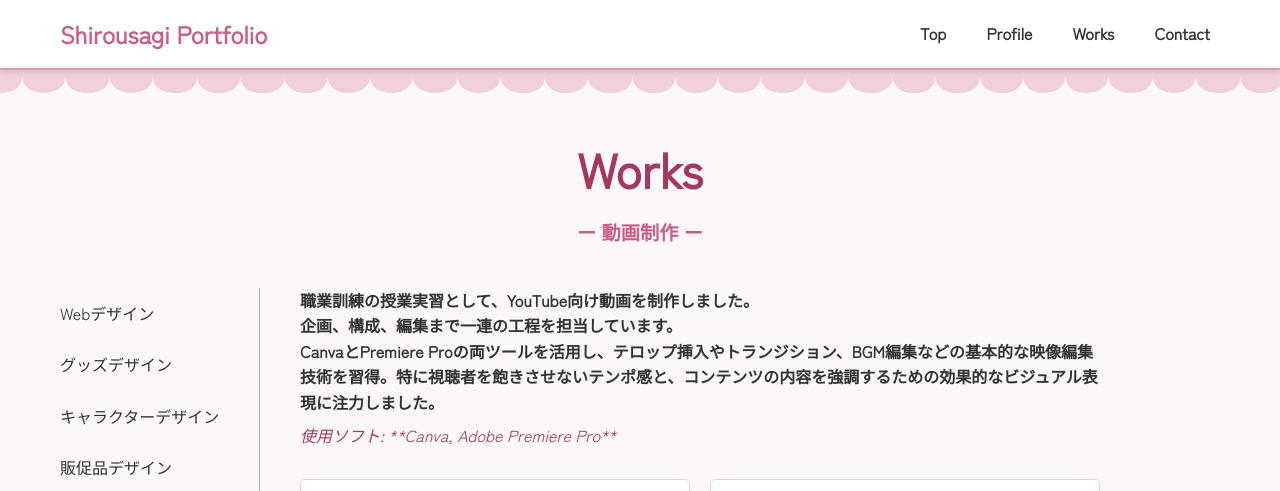
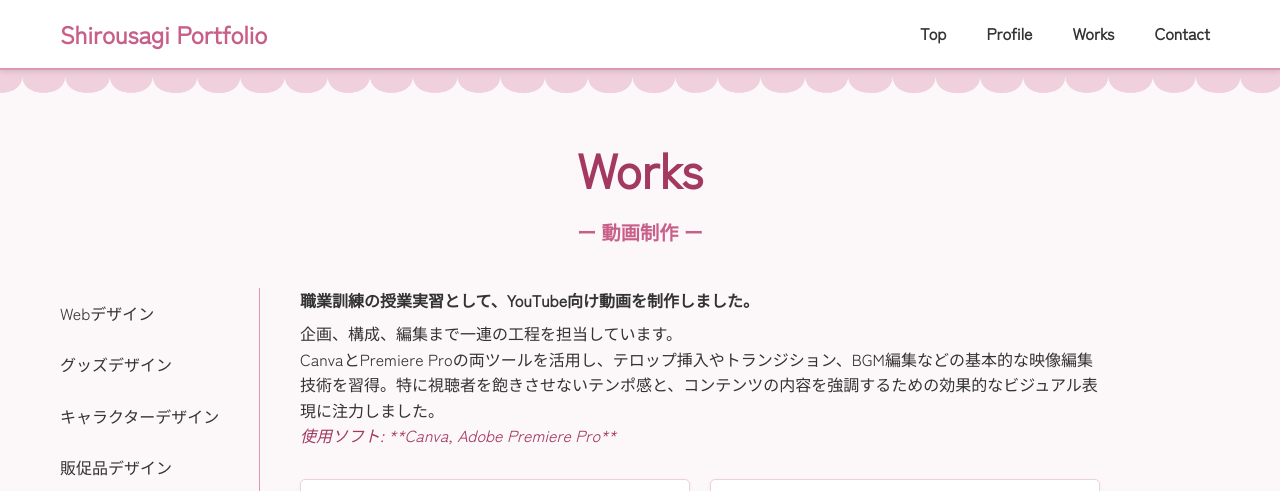
Before and after one commit to sirousagi622-arch/PORTFOLIO, a plain HTML site: page works9.html in a window 1280 px wide. Shown: the top 491 px of the page. Drawn offline with Linux system fonts and the light colour scheme.

Commit message:
Add files via upload

```diff
--- a/works9.html
+++ b/works9.html
@@ -53,7 +53,8 @@
                     <div class="large-image-item">
 
                         <div class="work-detail-text">
-                            <p>職業訓練の授業実習として、YouTube向け動画を制作しました。<br>企画、構成、編集まで一連の工程を担当しています。<br>CanvaとPremiere Proの両ツールを活用し、テロップ挿入やトランジション、BGM編集などの基本的な映像編集技術を習得。特に視聴者を飽きさせないテンポ感と、コンテンツの内容を強調するための効果的なビジュアル表現に注力しました。</p>
+                            <p>職業訓練の授業実習として、YouTube向け動画を制作しました。</p>
+                            <p>企画、構成、編集まで一連の工程を担当しています。<br>CanvaとPremiere Proの両ツールを活用し、テロップ挿入やトランジション、BGM編集などの基本的な映像編集技術を習得。特に視聴者を飽きさせないテンポ感と、コンテンツの内容を強調するための効果的なビジュアル表現に注力しました。</p>
                             <p>使用ソフト: **Canva, Adobe Premiere Pro**</p>
 
                         </div>
```
